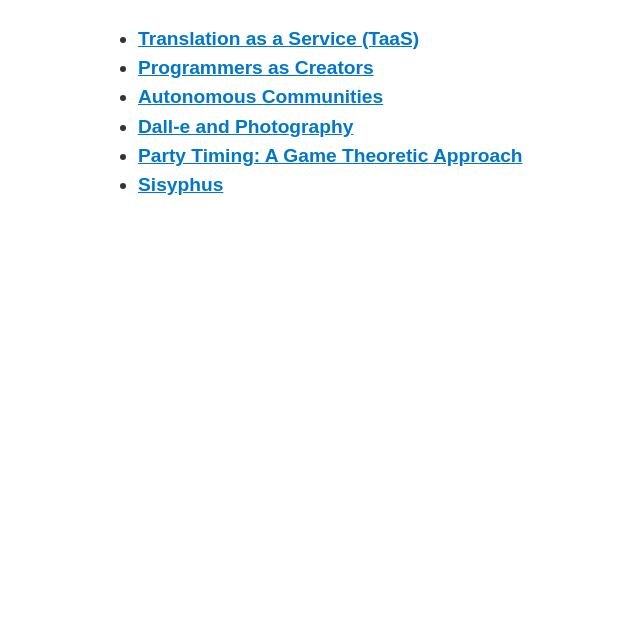
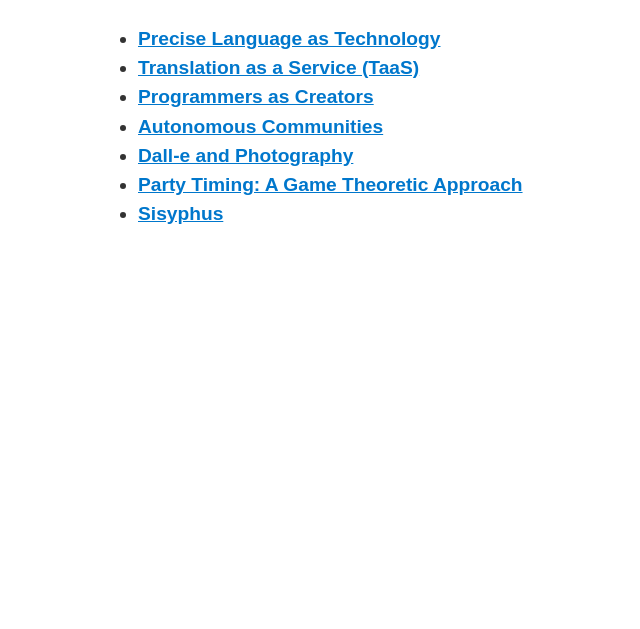
Before and after one commit to siddharthvader/siddharthvader.github.io, a plain HTML site: page blog.html in a window 1280 px wide. Shown: the part 171-800 px from the top of the page, without its empty margins (217-857 px from the left). Drawn offline with Linux system fonts and the light colour scheme.

Commit message:
Update blog.html

```diff
--- a/blog.html
+++ b/blog.html
@@ -35,6 +35,7 @@
     <main>
         <section>
             <ul class="featured-list">
+            <li><a href="blog/language.html">Precise Language as Technology</a></li>
             <li><a href="blog/taas.html">Translation as a Service (TaaS)</a></li>
             <li><a href="blog/programmers.html">Programmers as Creators</a></li>
             <li><a href="blog/reddit.html">Autonomous Communities</a></li>
```
